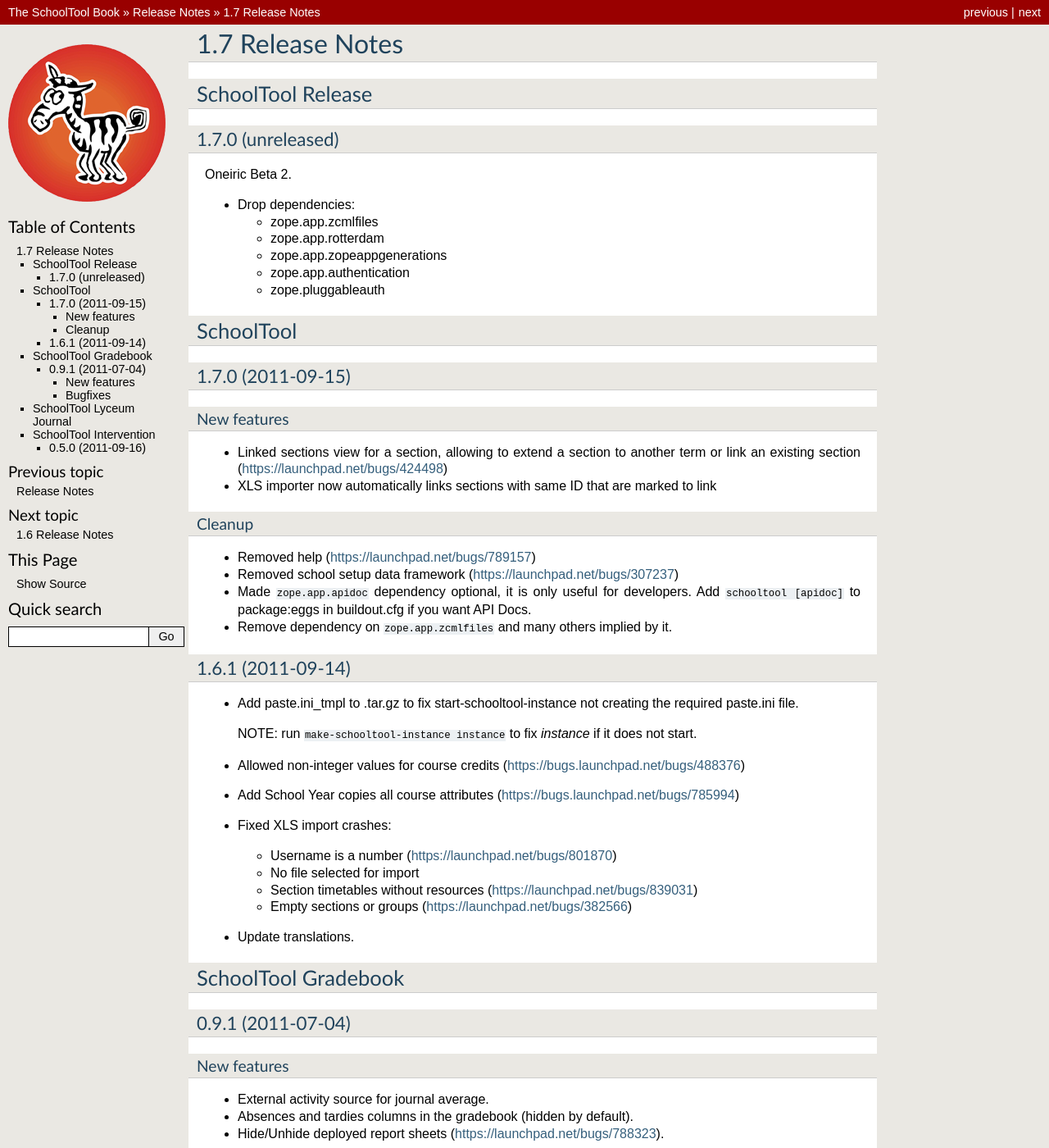
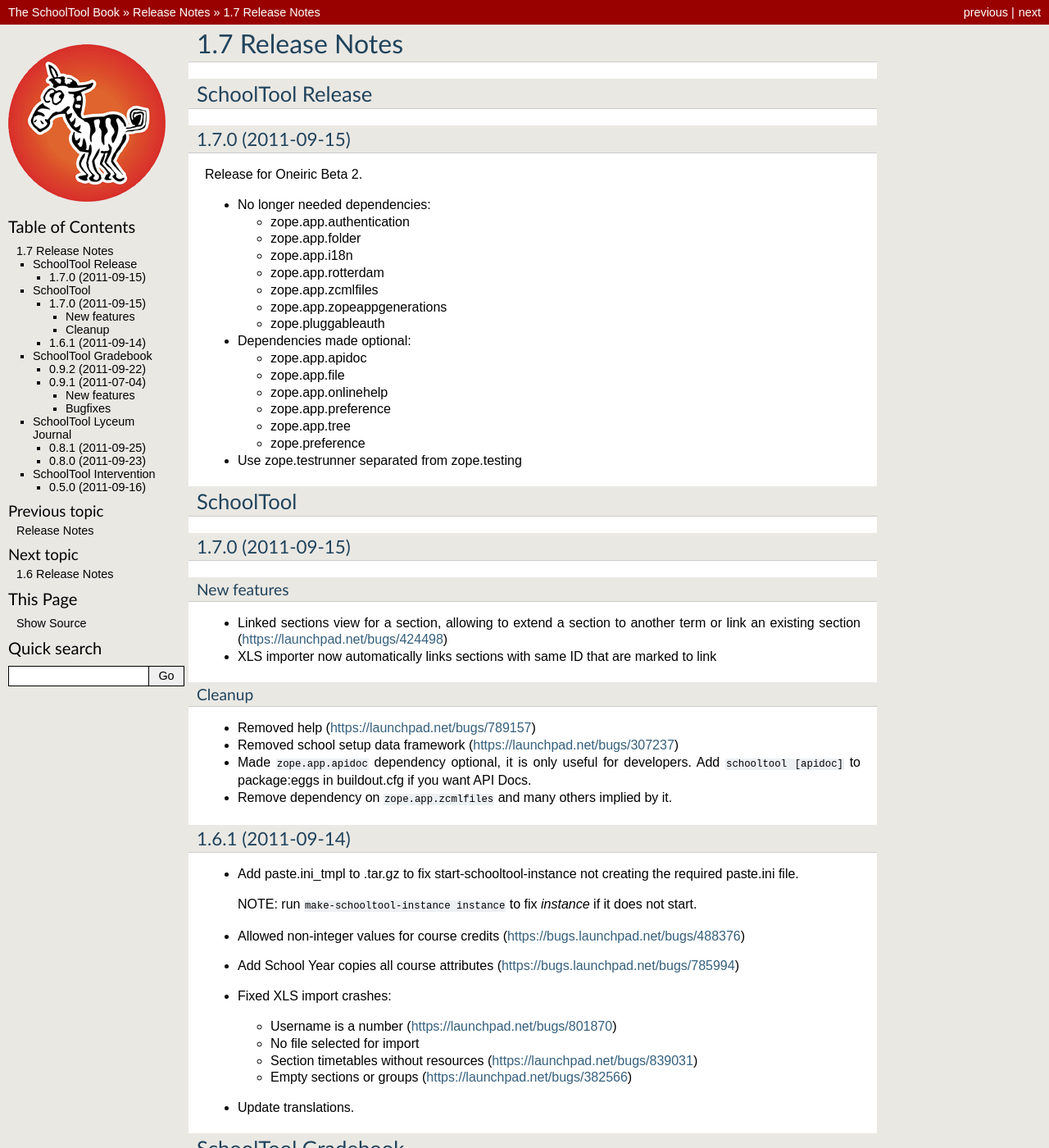
Before and after one commit to schooltool-project/schooltool-book, a Sphinx documentation site: the page built from source/1.7-release-notes.rst, in a window 1280 px wide and 1400 px high. Shown: the whole window at 82% size. Built offline with Sphinx 7.4.7, drawn with Linux system fonts in a browser that asks for light colours; some of the changed text lies outside the part shown.

Commit message:
Add some new releases.

```diff
--- a/source/1.7-release-notes.rst
+++ b/source/1.7-release-notes.rst
@@ -4,18 +4,31 @@
 SchoolTool Release
 ==================
 
-1.7.0 (unreleased)
+1.7.0 (2011-09-15)
 ------------------
 
-Oneiric Beta 2.
+Release for Oneiric Beta 2.
 
-- Drop dependencies:
+- No longer needed dependencies:
 
+  + zope.app.authentication
+  + zope.app.folder
+  + zope.app.i18n
+  + zope.app.rotterdam
   + zope.app.zcmlfiles
-  + zope.app.rotterdam
   + zope.app.zopeappgenerations
-  + zope.app.authentication
   + zope.pluggableauth
+
+- Dependencies made optional:
+
+  + zope.app.apidoc
+  + zope.app.file
+  + zope.app.onlinehelp
+  + zope.app.preference
+  + zope.app.tree
+  + zope.preference
+
+- Use zope.testrunner separated from zope.testing
 
 
 SchoolTool
@@ -66,6 +79,12 @@
 SchoolTool Gradebook
 ====================
 
+0.9.2 (2011-09-22)
+------------------
+
+- Updated translations.
+
+
 0.9.1 (2011-07-04)
 ------------------
 
@@ -89,6 +108,16 @@
 
 SchoolTool Lyceum Journal
 =========================
+0.8.1 (2011-09-25)
+------------------
+
+- Fixed syntax error in journal.js
+
+
+0.8.0 (2011-09-23)
+------------------
+
+- Removed term grading views and data.
 
 
 SchoolTool Intervention
```
Also changed, not shown: source/1.4-release-notes.rst (+15 -0 lines).
